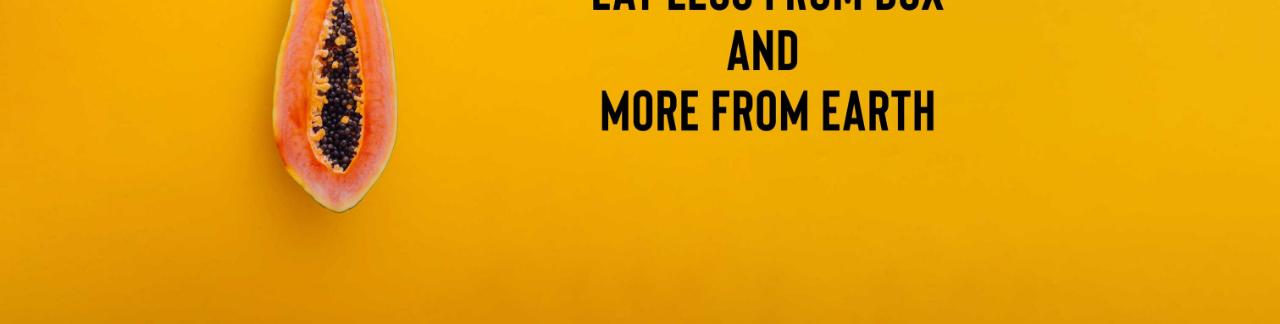
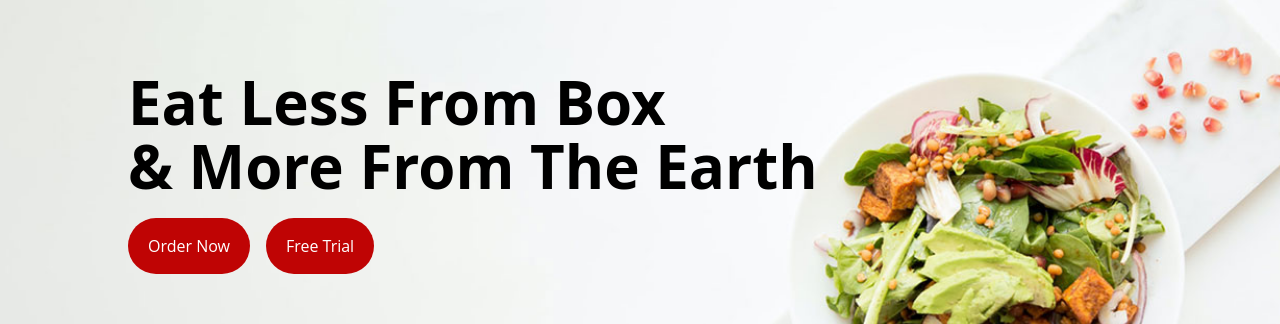
Before and after one commit to ms29ash/FitAtHome, a React (Create React App) app: page / in a window 1280 px wide. Shown: the part 298-622 px from the top of the page. Built offline with nearby package versions, Linux system fonts and the light colour scheme; no server answers.

Commit message:
added new image in hero

```diff
--- a/src/App.css
+++ b/src/App.css
@@ -20,6 +20,11 @@ html {
 /* background: black; */
 /* opacity: 0.5; */
 /* } */
+
+/* Intro Section */
+.intro {
+  background: url("../public/images/intro.jpg") no-repeat center center/cover;
+}
 
 /* Food Section */
 #food-section::-webkit-scrollbar {
--- a/src/Components/Hero.js
+++ b/src/Components/Hero.js
@@ -3,6 +3,7 @@ import "slick-carousel/slick/slick.css";
 import "slick-carousel/slick/slick-theme.css";
 import Slider from "react-slick";
 import tw from "tailwind-styled-components";
+import { Link } from "react-router-dom"
 
 
 
@@ -14,7 +15,13 @@ function Hero() {
 
             <Wrapper>
                 <Container>
-                    <Img src="/images/hero.jpg" alt="" />
+                    <Head>Eat less from box <br /> & more from the Earth</Head>
+                    <Buttons>
+
+                        <Button to="/food" >Order Now</Button>
+                        <Button to="/trial" >Free Trial</Button>
+                    </Buttons>
+                    {/* <Img src="./images/intro.jpg" alt="" /> */}
 
                 </Container>
 
@@ -30,5 +37,7 @@ function Hero() {
 export default Hero
 const Wrapper = tw.div`
 w-screen  overflow-hidden mt-[10vh]`
-const Container = tw.div` `
-const Img = tw.img`relative  w-screen max-h-[70vh] object-cover`
+const Container = tw.div` w-screen h-screen intro flex flex-col justify-center items-start px-[10vw]`
+const Buttons = tw.div` flex items-center my-5`
+const Button = tw(Link)` bg-redfood hover:bg-orangefood cursor-pointer text-white mr-4 px-5 py-4 rounded-full`
+const Head = tw.h1`text-6xl leading-[4rem] capitalize`
--- a/src/Styles/style.css
+++ b/src/Styles/style.css
@@ -1,5 +1,5 @@
 /*
-! tailwindcss v3.0.23 | MIT License | https://tailwindcss.com
+! tailwindcss v3.1.2 | MIT License | https://tailwindcss.com
 *//*
 1. Prevent padding and border from affecting element width. (https://github.com/mozdevs/cssremedy/issues/4)
 2. Allow adding a border to an element by just adding a border-width. (https://github.com/tailwindcss/tailwindcss/pull/116)
@@ -161,6 +161,7 @@ select,
 textarea {
   font-family: inherit; /* 1 */
   font-size: 100%; /* 1 */
+  font-weight: inherit; /* 1 */
   line-height: inherit; /* 1 */
   color: inherit; /* 1 */
   margin: 0; /* 2 */
@@ -359,15 +360,9 @@ video {
   height: auto;
 }
 
-/*
-Ensure the default browser behavior of the `hidden` attribute.
-*/
-
-[hidden] {
-  display: none;
-}
-
 *, ::before, ::after {
+  --tw-border-spacing-x: 0;
+  --tw-border-spacing-y: 0;
   --tw-translate-x: 0;
   --tw-translate-y: 0;
   --tw-rotate: 0;
@@ -411,8 +406,52 @@ Ensure the default browser behavior of the `hidden` attribute.
   --tw-backdrop-saturate:  ;
   --tw-backdrop-sepia:  ;
 }
-.invisible {
-  visibility: hidden;
+
+::backdrop {
+  --tw-border-spacing-x: 0;
+  --tw-border-spacing-y: 0;
+  --tw-translate-x: 0;
+  --tw-translate-y: 0;
+  --tw-rotate: 0;
+  --tw-skew-x: 0;
+  --tw-skew-y: 0;
+  --tw-scale-x: 1;
+  --tw-scale-y: 1;
+  --tw-pan-x:  ;
+  --tw-pan-y:  ;
+  --tw-pinch-zoom:  ;
+  --tw-scroll-snap-strictness: proximity;
+  --tw-ordinal:  ;
+  --tw-slashed-zero:  ;
+  --tw-numeric-figure:  ;
+  --tw-numeric-spacing:  ;
+  --tw-numeric-fraction:  ;
+  --tw-ring-inset:  ;
+  --tw-ring-offset-width: 0px;
+  --tw-ring-offset-color: #fff;
+  --tw-ring-color: rgb(59 130 246 / 0.5);
+  --tw-ring-offset-shadow: 0 0 #0000;
+  --tw-ring-shadow: 0 0 #0000;
+  --tw-shadow: 0 0 #0000;
+  --tw-shadow-colored: 0 0 #0000;
+  --tw-blur:  ;
+  --tw-brightness:  ;
+  --tw-contrast:  ;
+  --tw-grayscale:  ;
+  --tw-hue-rotate:  ;
+  --tw-invert:  ;
+  --tw-saturate:  ;
+  --tw-sepia:  ;
+  --tw-drop-shadow:  ;
+  --tw-backdrop-blur:  ;
+  --tw-backdrop-brightness:  ;
+  --tw-backdrop-contrast:  ;
+  --tw-backdrop-grayscale:  ;
+  --tw-backdrop-hue-rotate:  ;
+  --tw-backdrop-invert:  ;
+  --tw-backdrop-opacity:  ;
+  --tw-backdrop-saturate:  ;
+  --tw-backdrop-sepia:  ;
 }
 .fixed {
   position: fixed;
@@ -440,6 +479,9 @@ Ensure the default browser behavior of the `hidden` attribute.
 }
 .right-1 {
   right: 0.25rem;
+}
+.top-\[80px\] {
+  top: 80px;
 }
 .top-0 {
   top: 0px;
@@ -519,6 +561,9 @@ Ensure the default browser behavior of the `hidden` attribute.
 }
 .-ml-12 {
   margin-left: -3rem;
+}
+.-mt-44 {
+  margin-top: -11rem;
 }
 .mt-\[10vh\] {
   margin-top: 10vh;
@@ -817,12 +862,12 @@ Ensure the default browser behavior of the `hidden` attribute.
   --tw-bg-opacity: 1;
   background-color: rgb(70 115 2 / var(--tw-bg-opacity));
 }
-.bg-white\/80 {
-  background-color: rgb(255 255 255 / 0.8);
-}
 .bg-redfood {
   --tw-bg-opacity: 1;
   background-color: rgb(191 4 4 / var(--tw-bg-opacity));
+}
+.bg-white\/80 {
+  background-color: rgb(255 255 255 / 0.8);
 }
 .\!bg-redfood {
   --tw-bg-opacity: 1 !important;
@@ -924,20 +969,11 @@ Ensure the default browser behavior of the `hidden` attribute.
 .pb-10 {
   padding-bottom: 2.5rem;
 }
-.pl-0 {
-  padding-left: 0px;
-}
-.pr-12 {
-  padding-right: 3rem;
-}
 .pb-16 {
   padding-bottom: 4rem;
 }
 .pt-12 {
   padding-top: 3rem;
-}
-.text-left {
-  text-align: left;
 }
 .text-center {
   text-align: center;
@@ -965,9 +1001,6 @@ Ensure the default browser behavior of the `hidden` attribute.
 .\!text-xl {
   font-size: 1.25rem !important;
   line-height: 1.75rem !important;
-}
-.text-\[0px\] {
-  font-size: 0px;
 }
 .text-xs {
   font-size: 0.75rem;
@@ -1085,6 +1118,10 @@ h6 {
   font-size: 1.5rem;
   font-weight: bold;
 }
+.hover\:bg-redfood:hover {
+  --tw-bg-opacity: 1;
+  background-color: rgb(191 4 4 / var(--tw-bg-opacity));
+}
 .hover\:bg-orangefood:hover {
   --tw-bg-opacity: 1;
   background-color: rgb(242 48 5 / var(--tw-bg-opacity));
@@ -1173,10 +1210,6 @@ h6 {
   }
 }
 @media (min-width: 1024px) {
-
-  .lg\:visible {
-    visibility: visible;
-  }
 
   .lg\:col-span-3 {
     grid-column: span 3 / span 3;
```
Also changed, not shown: public/images/intro.jpg (added).
